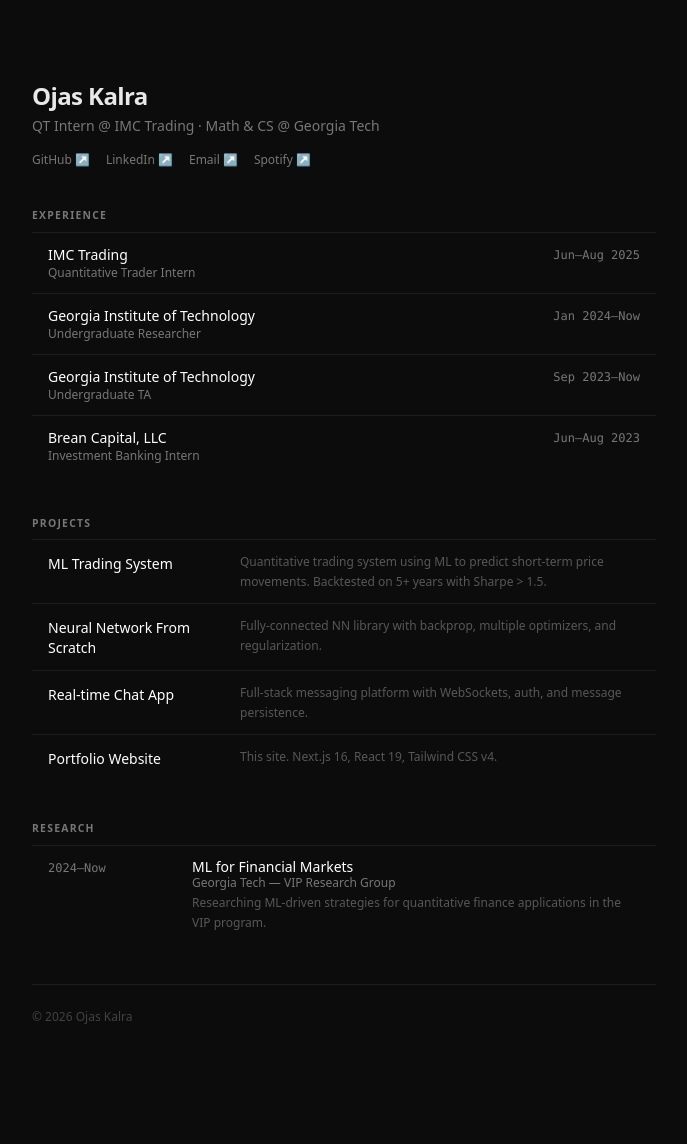
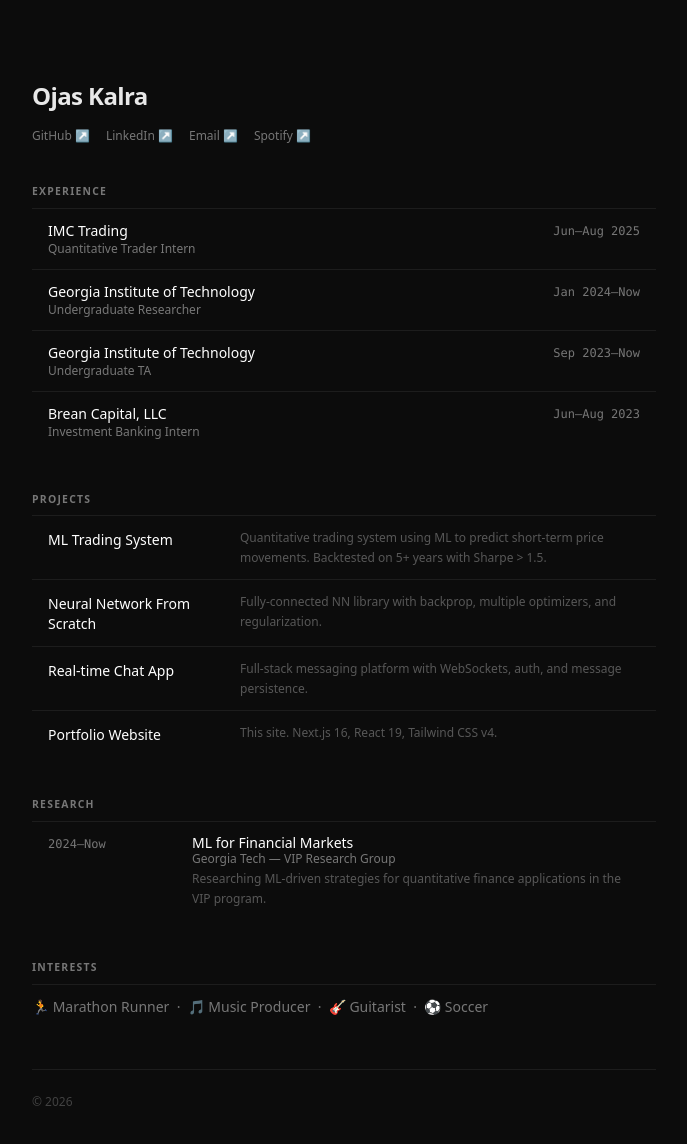
Before and after one commit to ojas480/portfolio, a Next.js app: page / in a window 1280 px wide. Shown: the top 1144 px of the page, without its empty margins (296-983 px from the left). Before the commit the page ends 1105 px from the top, so only its background shows below. Built offline with nearby package versions, Linux system fonts and the light colour scheme; no server answers.

Commit message:
remove subtitle, add interests section, simplify footer

```diff
--- a/app/page.tsx
+++ b/app/page.tsx
@@ -8,9 +8,6 @@ export default function Home() {
         <h1 className="text-2xl font-semibold tracking-tight mb-1">
           Ojas Kalra
         </h1>
-        <p className="text-sm text-[var(--text-dim)] mb-1">
-          QT Intern @ IMC Trading · Math & CS @ Georgia Tech
-        </p>
         <NowPlaying />
         <div className="flex items-center gap-4 text-xs text-[var(--text-dim)] mt-4">
           <a
@@ -105,10 +102,18 @@ export default function Home() {
         ))}
       </section>
 
+      {/* ── Interests ── */}
+      <section className="mb-10">
+        <h2 className="section-label">Interests</h2>
+        <p className="text-sm text-[var(--text-dim)] py-3">
+          🏃 Marathon Runner &nbsp;·&nbsp; 🎵 Music Producer &nbsp;·&nbsp; 🎸 Guitarist &nbsp;·&nbsp; ⚽ Soccer
+        </p>
+      </section>
+
       {/* ── Footer ── */}
       <footer className="pt-6 border-t border-[var(--border)]">
         <p className="text-xs text-[var(--text-dim)] opacity-50">
-          © {new Date().getFullYear()} Ojas Kalra
+          © {new Date().getFullYear()}
         </p>
       </footer>
     </div>
```
